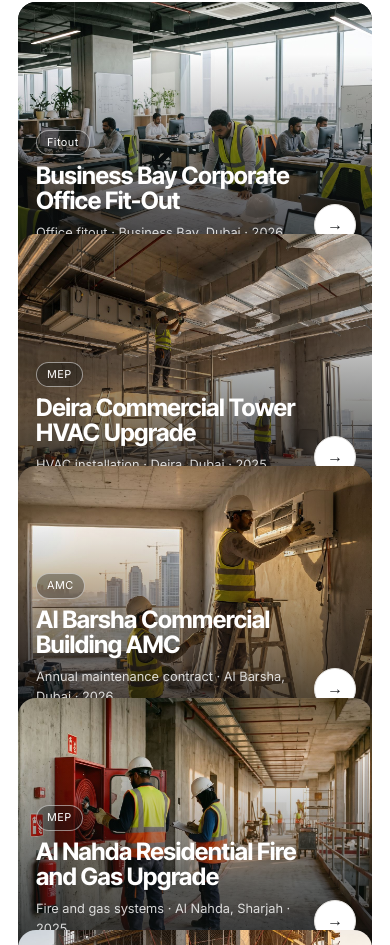
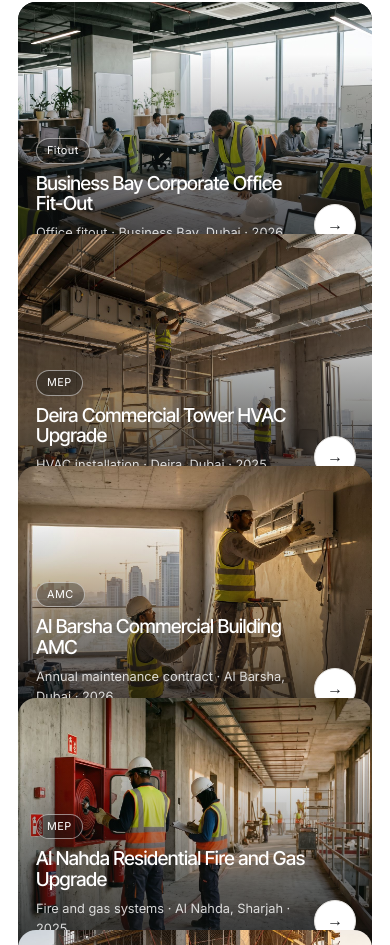
Before and after one commit to aswinsyam824-pixel/Adamcivilcontracting, a plain HTML site: page public/projects/index.html in a window 390 px wide. Shown: the part 1016-1961 px from the top of the page. Drawn offline with Linux system fonts and the light colour scheme.

Commit message:
fix: adjust font size and weight for project card content for improved readability

```diff
--- a/public/assets/css/style.css
+++ b/public/assets/css/style.css
@@ -786,7 +786,7 @@ html.lenis,html.lenis body{height:auto}
 .project-card__content{position:absolute;left:clamp(18px,2vw,28px);right:72px;bottom:clamp(18px,2vw,28px);display:grid;gap:9px}
 .project-card__tags{display:flex;gap:7px;flex-wrap:wrap}
 .project-card__tags span{display:inline-flex;align-items:center;min-height:25px;padding:3px 10px;border:1px solid rgba(255,255,255,.5);border-radius:999px;background:rgba(19,20,22,.35);color:#fff;font-size:.68rem;letter-spacing:.04em}
-.project-card__content strong{font-family:var(--display);font-size:clamp(1.2rem,2vw,1.85rem);line-height:1.04;letter-spacing:-.02em}
+.project-card__content strong{font-family:var(--display);font-size:clamp(1rem,1.5vw,1.4rem);font-weight:500;line-height:1.08;letter-spacing:-.02em}
 .project-card__content small{color:rgba(255,255,255,.82);font-size:.8rem}
 .project-card .round{position:absolute;right:clamp(16px,2vw,26px);bottom:clamp(16px,2vw,26px);width:42px;height:42px}
 .projects-cta{margin:0 12px;border-radius:24px;background:var(--ink);color:#fff;padding:clamp(32px,5vw,56px) 0}
@@ -846,7 +846,7 @@ html.lenis,html.lenis body{height:auto}
   .project-count{width:100%;margin:4px 0 0}
   .projects-grid{grid-template-columns:1fr;grid-auto-rows:220px}
   .project-card__content{right:64px}
-  .project-card__content strong{font-size:1.5rem}
+  .project-card__content strong{font-size:1.2rem}
   .projects-cta .btns{width:100%}
   .projects-cta .btns .pill{flex:1 1 140px}
   .project-meta{gap:8px}
```
